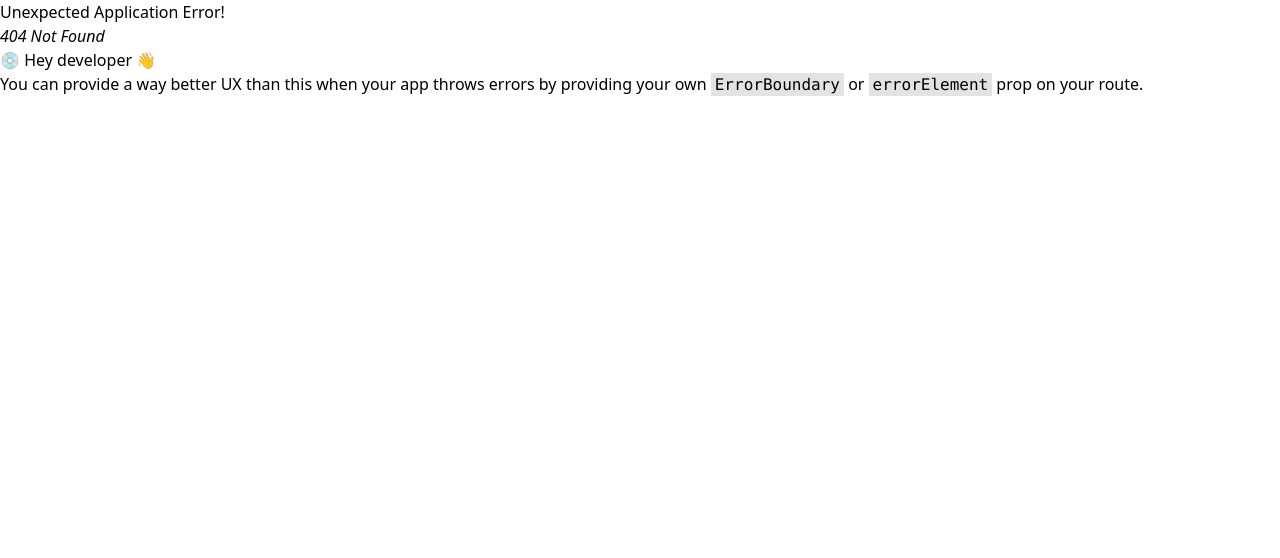
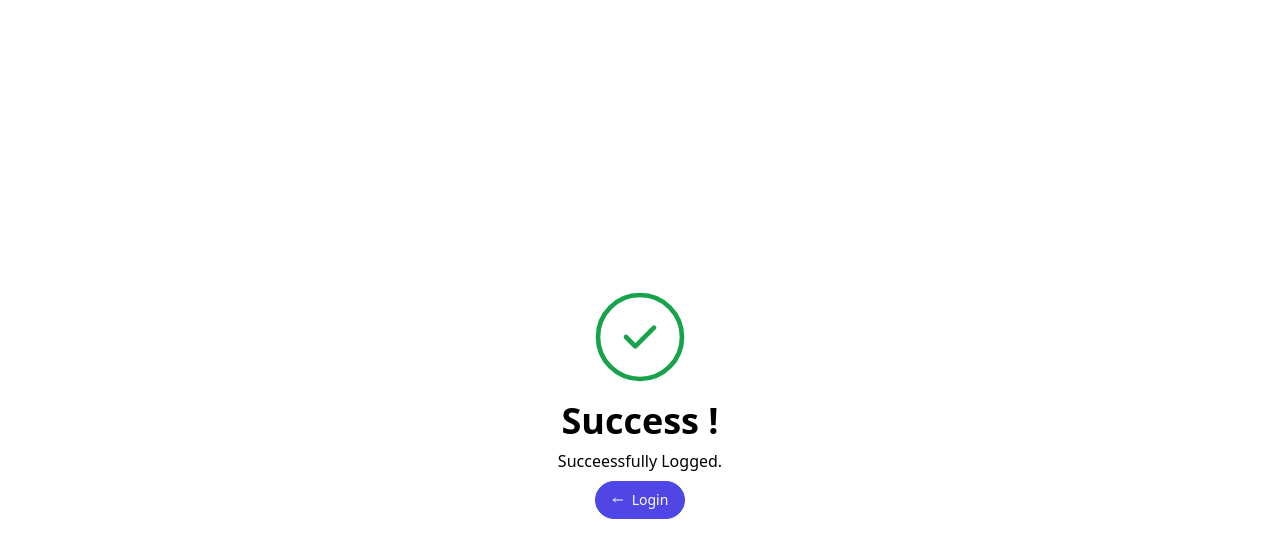
Before and after one commit to Binuraowin/LogIn, a React (Create React App) app in the folder FrontEnd/login-app/: page /success in a window 1280 px wide. Before the commit this address had no page. Shown: the top 558 px of the page. Built offline with nearby package versions, Linux system fonts and the light colour scheme.

Commit message:
adde3d success page

```diff
--- a/FrontEnd/login-app/src/App.js
+++ b/FrontEnd/login-app/src/App.js
@@ -6,12 +6,15 @@ import {
 } from 'react-router-dom'
 import Login from './screens/Login/Login';
 import Register from './screens/Login/Register';
+import Success from './screens/Login/Success';
+
 
 const router = createBrowserRouter(
   createRoutesFromElements(
     <Route path="/" >
       <Route index element={<Login />} />
       <Route path="signup" element={<Register />} />
+      <Route path="success" element={<Success />} />
     </Route>
   )
 )
--- a/FrontEnd/login-app/src/screens/Login/Login.jsx
+++ b/FrontEnd/login-app/src/screens/Login/Login.jsx
@@ -37,6 +37,7 @@ export default function Login() {
       setEmail('')
       setPassword('')
       console.log('user fetched:', json)
+      navigate("/success")
     }
 
   }
--- /dev/null
+++ b/FrontEnd/login-app/src/screens/Login/Success.jsx
@@ -0,0 +1,32 @@
+import React from 'react';
+import { useState } from 'react';
+import { redirect } from "react-router-dom";
+import { useNavigate } from "react-router-dom";
+
+export default function Success() {
+    let navigate = useNavigate();
+
+    return (
+        <div class="flex items-center justify-center h-screen">
+        <div>
+          <div class="flex flex-col items-center space-y-2">
+            <svg xmlns="http://www.w3.org/2000/svg" class="text-green-600 w-28 h-28" fill="none" viewBox="0 0 24 24" stroke="currentColor" stroke-width="1">
+              <path stroke-linecap="round" stroke-linejoin="round" d="M9 12l2 2 4-4m6 2a9 9 0 11-18 0 9 9 0 0118 0z" />
+            </svg>
+            <h1 class="text-4xl font-bold">Success !</h1>
+            <p>Succeessfully Logged.</p>
+            <a
+              class="inline-flex items-center px-4 py-2 text-white bg-indigo-600 border border-indigo-600 rounded rounded-full hover:bg-indigo-700 focus:outline-none focus:ring">
+              <svg xmlns="http://www.w3.org/2000/svg" class="w-3 h-3 mr-2" fill="none" viewBox="0 0 24 24"
+                stroke="currentColor" stroke-width="2">
+                <path stroke-linecap="round" stroke-linejoin="round" d="M7 16l-4-4m0 0l4-4m-4 4h18" />
+              </svg>
+              <span class="text-sm font-medium" onClick={() => {navigate('/')}}>
+                Login
+              </span>
+            </a>
+          </div>
+        </div>
+      </div>
+    )
+}
```
